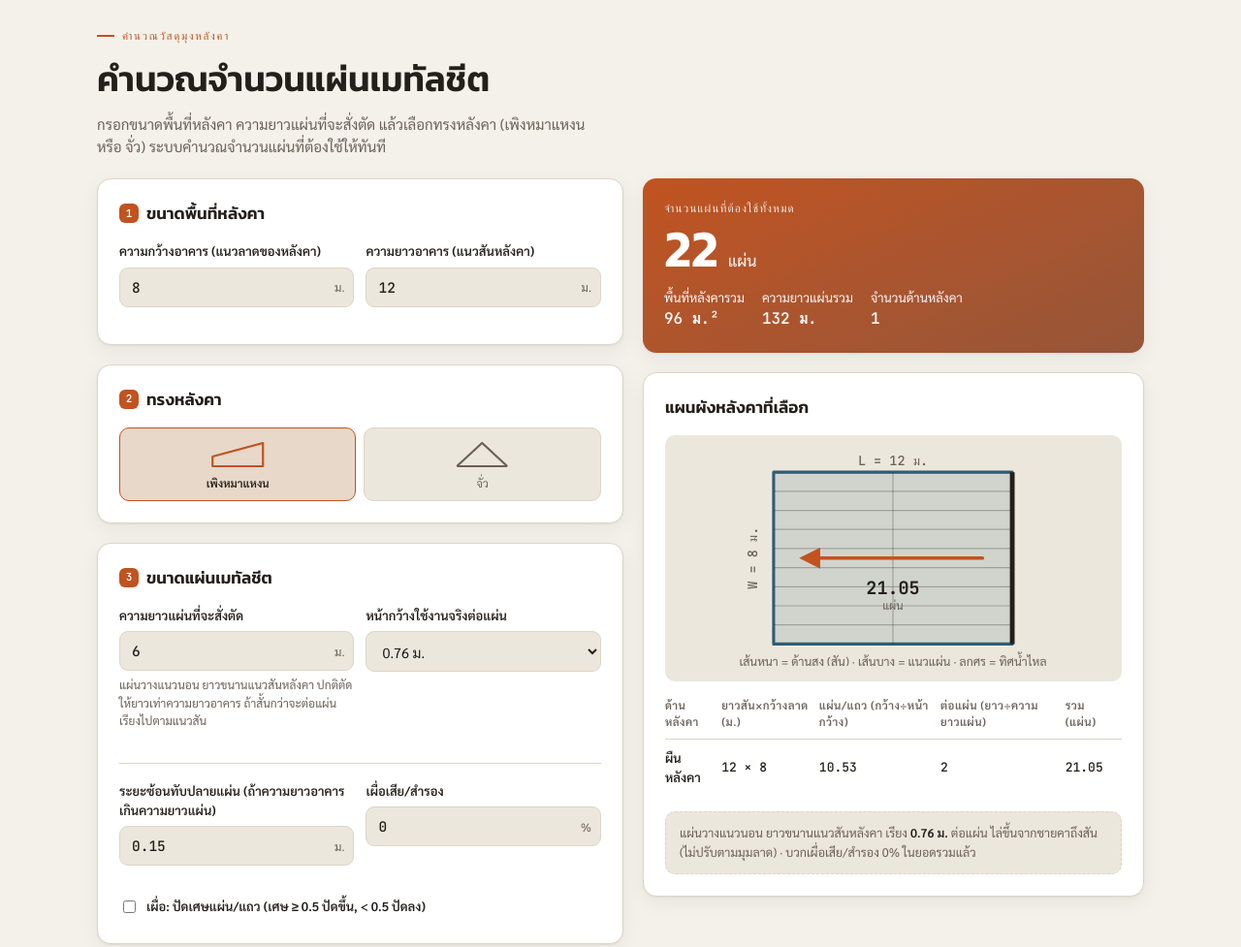
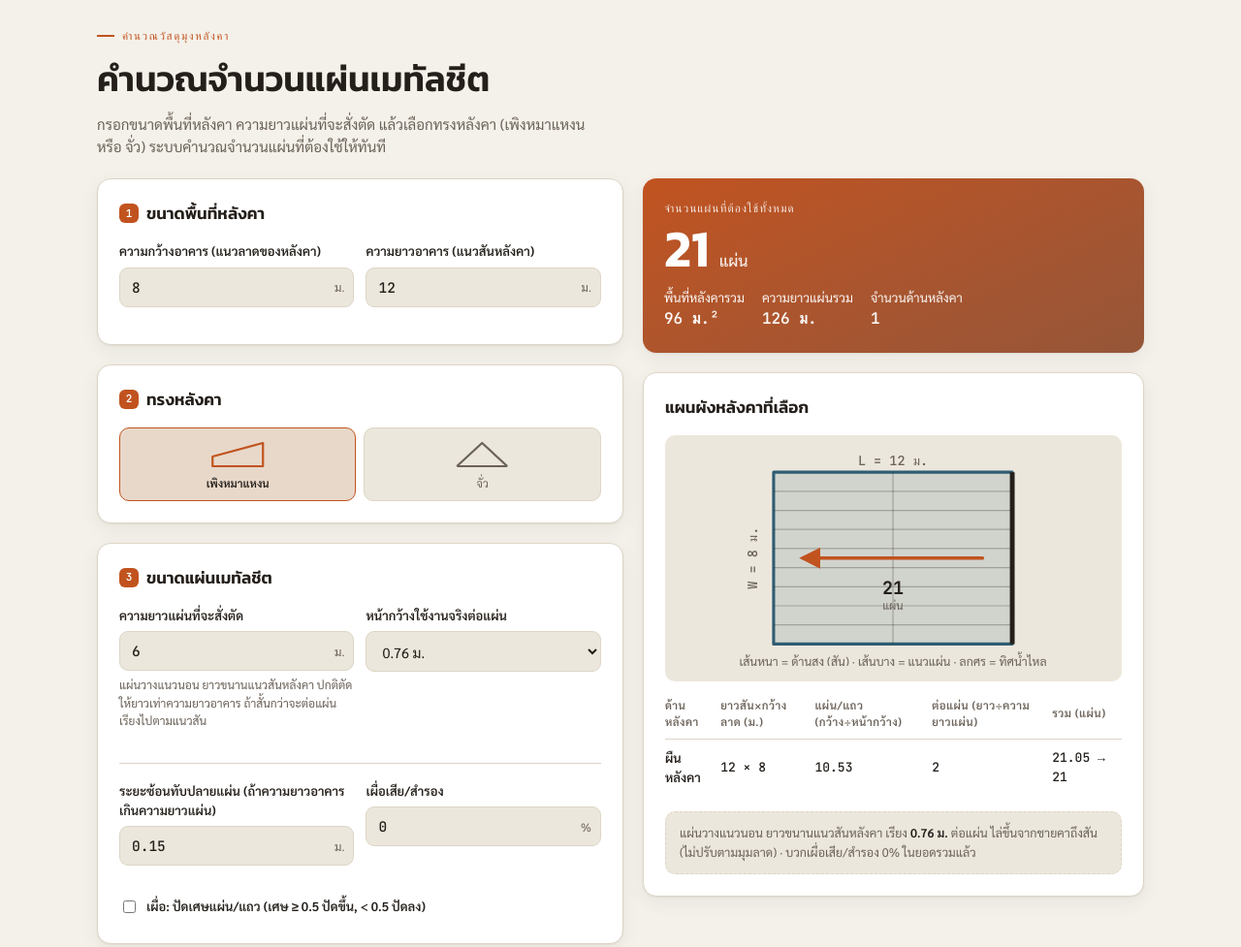
Before and after one commit to SP2V/MTSH, a plain HTML site: page index.html in a window 1280 px wide. Shown: the top 977 px of the page at 97% size. Drawn offline with Linux system fonts and the light colour scheme.

Commit message:
Round per-side sheet total half-up when rounding toggle is off
With the toggle unticked, each side's total (raw sheets-per-row x tiers)
now rounds >= .5 up and < .5 down instead of carrying the fraction to
the grand total.

Co-Authored-By: Claude Opus 5.5 <noreply@anthropic.com>

```diff
--- a/index.html
+++ b/index.html
@@ -507,7 +507,8 @@ footer.credit{
       var acrossRaw = s.rafter / Weff;
       var across = els.roundAcross.checked ? Math.max(1, Math.round(acrossRaw)) : acrossRaw;
       var tiers = tiersFor(s.width, sheetLen, overlap);
-      var sub = across * tiers;
+      var subRaw = across * tiers;
+      var sub = els.roundAcross.checked ? subRaw : Math.round(subRaw);
       totalSheets += sub;
       totalArea += s.width * s.rafter;
       sideTotals[s.side] += sub;
@@ -518,7 +519,7 @@ footer.credit{
         name: SIDE_LABEL[s.side],
         dims: fmt(s.width) + ' × ' + fmt(s.rafter),
         across: els.roundAcross.checked ? fmt(acrossRaw) + ' → ' + across : fmt(acrossRaw),
-        tiers: tiers, sub: fmt(sub)
+        tiers: tiers, sub: subRaw === sub ? fmt(sub) : fmt(subRaw) + ' → ' + sub
       });
     });
     totalSheets = Math.ceil(totalSheets * (1 + wastePct/100));
```
